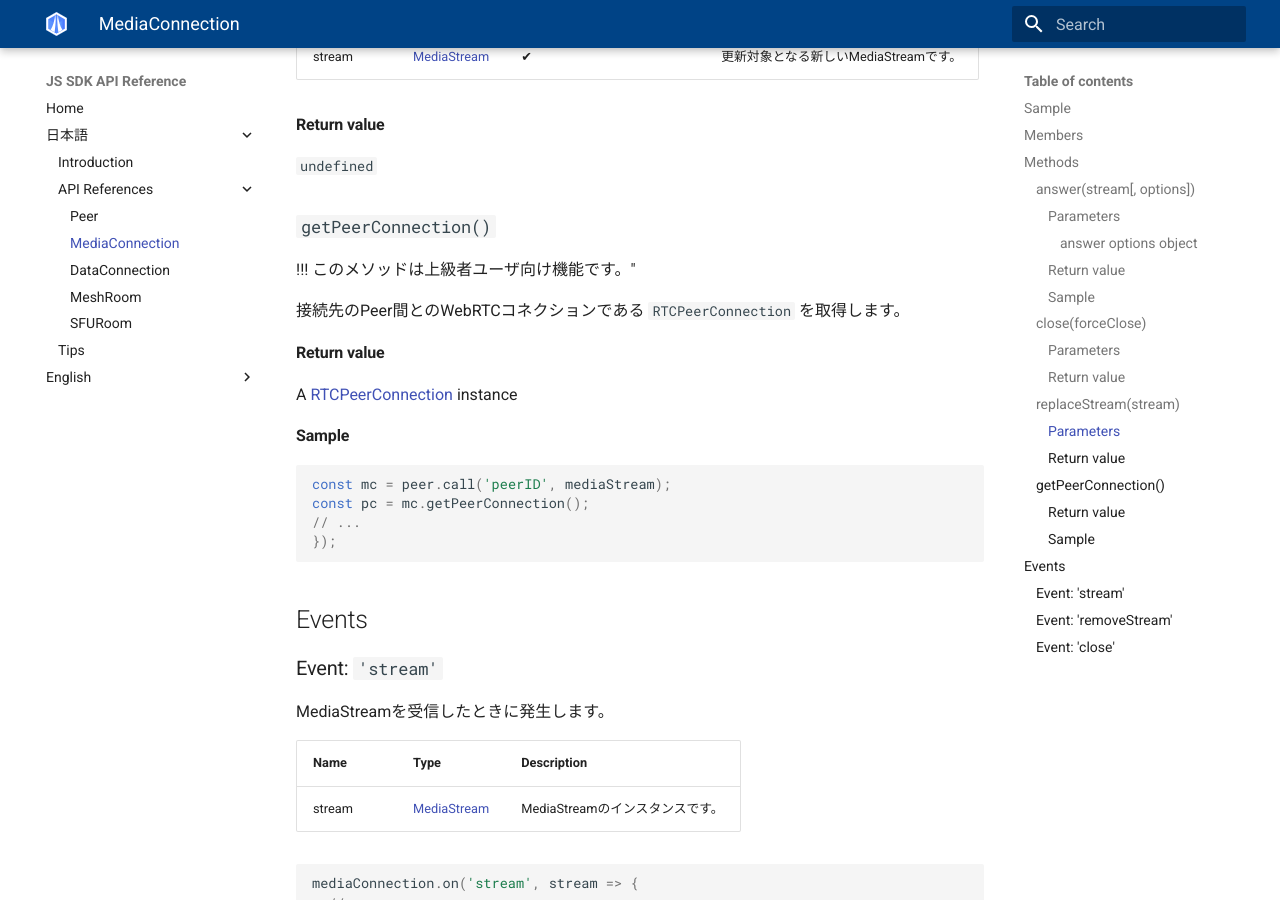
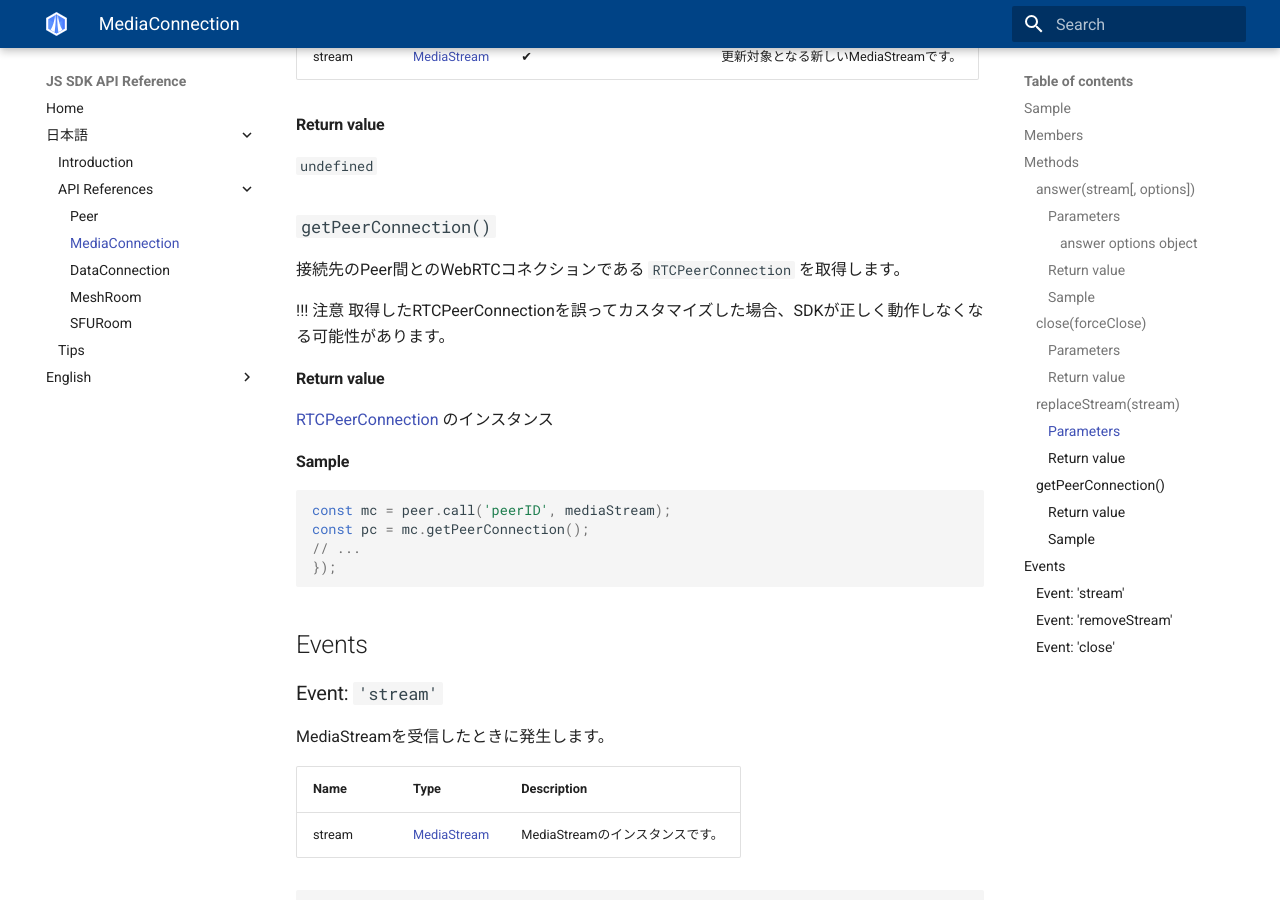
Before and after one commit to skyway/skyway-js-sdk-doc, an MkDocs documentation site: the page built from docs/ja/mediaconnection.md, in a window 1280 px wide and 900 px high, scrolled down 3118 px. Built offline with MkDocs 1.6.1 and Material for MkDocs 9.7.7, drawn with Linux system fonts in a browser that asks for light colours.

````diff
--- a/docs/ja/mediaconnection.md
+++ b/docs/ja/mediaconnection.md
@@ -100,13 +100,14 @@ peer.on('call', mediaConnection => {
 
 ### `getPeerConnection()`
 
-!!! このメソッドは上級者ユーザ向け機能です。"
+接続先のPeer間とのWebRTCコネクションである `RTCPeerConnection` を取得します。
 
-接続先のPeer間とのWebRTCコネクションである `RTCPeerConnection` を取得します。
+!!! 注意
+  取得したRTCPeerConnectionを誤ってカスタマイズした場合、SDKが正しく動作しなくなる可能性があります。
 
 #### Return value
 
-A [RTCPeerConnection](https://developer.mozilla.org/ja/docs/Web/API/RTCPeerConnection) instance
+[RTCPeerConnection] のインスタンス
 
 #### Sample
 
@@ -160,3 +161,4 @@ mediaConnection.on('close', () => {
 ```
 
 [MediaStream]: https://w3c.github.io/mediacapture-main/#mediastream
+[RTCPeerConnection]: https://developer.mozilla.org/en/docs/Web/API/RTCPeerConnection
````
Also changed, not shown: docs/en/mediaconnection.md (+5 -3 lines).
